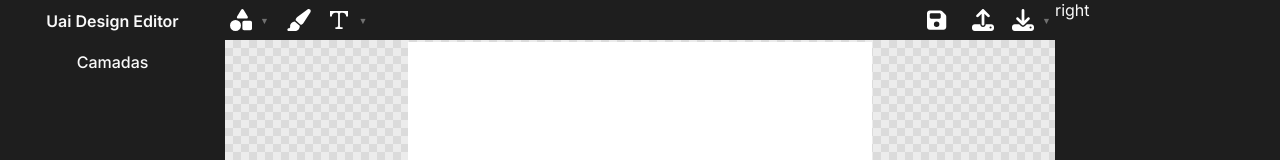
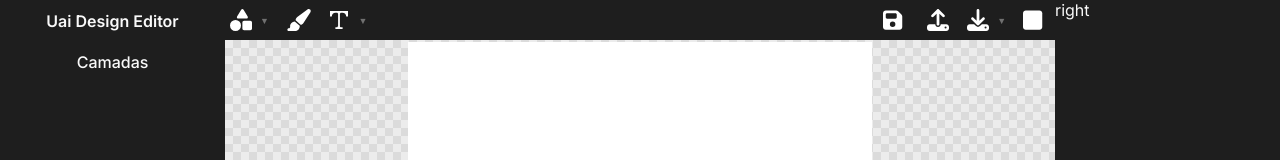
Before and after one commit to AntonioLourencos/Uai-Designer-Editor, a Vue app: page / in a window 1280 px wide. Shown: the top 160 px of the page. Built offline with nearby package versions, Linux system fonts and the light colour scheme.

Commit message:
center document

```diff
--- a/src/components/panels/top/menu.vue
+++ b/src/components/panels/top/menu.vue
@@ -164,6 +164,12 @@ class CtxMenuOptions {
             }
         });
     }
+
+    static centerDocument() {
+        const paper = document.querySelector('.paper') as HTMLDivElement;
+        paper.style.setProperty('transform', 'scale(1) translate(0, 0)');
+        console.log(paper)
+    }
 }
 </script>
 
@@ -206,6 +212,10 @@ class CtxMenuOptions {
                 <i class="fas fa-download"></i>
             </div>
 
+            <div class="button icon no-ctx" title="Centralizar documento" :onclick="CtxMenuOptions.centerDocument">
+                <i class="fas fa-square"></i>
+            </div>
+
             <div class="ctx-menu" :style="{ display: ctxMenu == 5 ? 'block' : 'none' }">
                 <li :onclick="() => CtxMenuOptions.export('png')">Exportar PNG</li>
                 <li :onclick="() => CtxMenuOptions.export('svg')">Exportar SVG</li>
```
